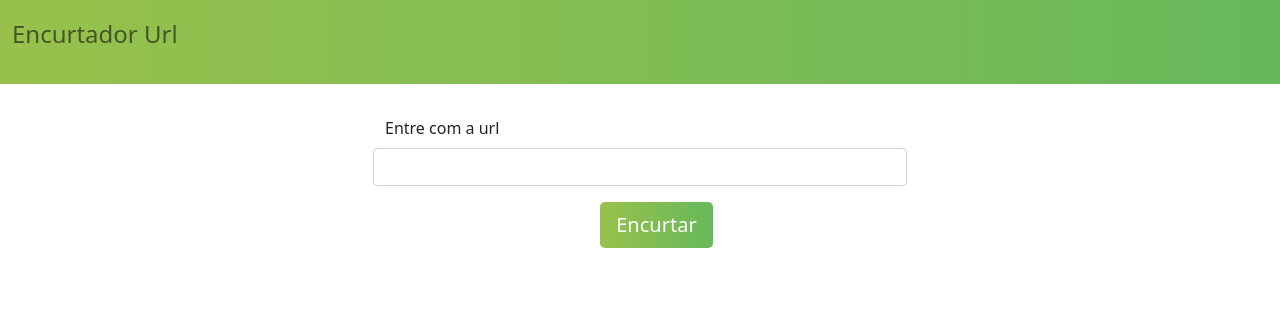
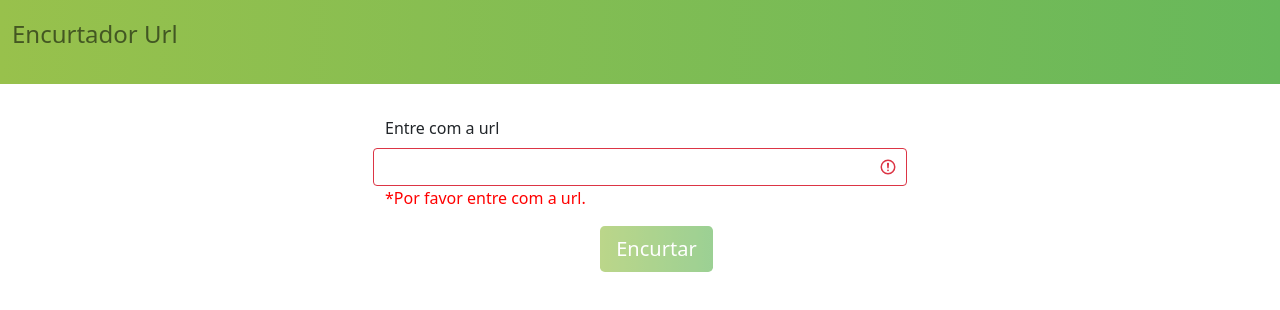
Before and after one commit to RodResq/encurtador-url, an Angular app in the folder encurtador-url-frontend/: page /encurtador in a window 1280 px wide. Shown: the top 310 px of the page. Built offline with nearby package versions, Linux system fonts and the light colour scheme.

Commit message:
add validacao

```diff
--- a/encurtador-url-frontend/proxy.config.js
+++ b/encurtador-url-frontend/proxy.config.js
@@ -2,7 +2,7 @@
 const proxy = [
   {
     context: '/',
-    target: 'http://localhost:8081/',
+    target: 'http://localhost:8080/',
     security: false,
     pathRewrite: {'^/' : ''}
   }
--- a/encurtador-url-frontend/src/app/app.component.html
+++ b/encurtador-url-frontend/src/app/app.component.html
@@ -20,15 +20,18 @@
         <div class="container col-sm-6">
           <div class="row mb-3">
             <label for="url" class="form-label">Entre com a url</label>
-            <input type="text" class="form-control" id="url" #urlOriginal
+            <input type="text" class="form-control"
+                   [ngClass]="isInvalid() ? 'form-control is-invalid': 'form-control is-valid'"
+                   id="url" #urlOriginal
                    (keyup)="search(urlOriginal.value)"
                    formControlName="urlOriginalControl">
-            <div [ngClass]="campoInvalido ? 'campo-invalido': ''" [hidden]="!campoInvalido">
+            <div *ngIf="campoInputInvalido" class="campo-invalido">
               *Por favor entre com a url.
             </div>
           </div>
           <div class="container col-sm-3">
             <button type="submit" class="btn btn-primary btn-lg"
+                    [disabled]="campoInputInvalido"
                     (click)="onClick(urlOriginal.value)"
                     [ngStyle]="{'background-color': '#98c14c',
                     'background': 'linear-gradient(90deg,rgba(152,193,76,1) 0%,rgba(103,184,91,1) 100%)',
--- a/encurtador-url-frontend/src/app/app.component.ts
+++ b/encurtador-url-frontend/src/app/app.component.ts
@@ -19,8 +19,8 @@ export class AppComponent implements OnInit, OnDestroy {
   urlRetorno = new Url();
   destroy$: Subject<boolean> = new Subject<boolean>();
   urlForm: FormGroup;
-  campoInvalido: Boolean = false;
   private result$: Observable<Url>;
+  campoInputInvalido: boolean;
 
   constructor(
     private router: Router,
@@ -38,8 +38,7 @@ export class AppComponent implements OnInit, OnDestroy {
   }
 
   onClick(url: string) {
-    console.log(this.urlForm);
-    this.validaCampoUrl(this.urlForm);
+    this.isInvalid();
     if (url) {
       this.urlReduzida = url;
       this.service.encurtarUrl(url)
@@ -51,13 +50,14 @@ export class AppComponent implements OnInit, OnDestroy {
     }
   }
 
-  private validaCampoUrl(urlForm: FormGroup) {
-    console.log(urlForm.get('urlOriginalControl'));
-    const campoUrl = urlForm.get('urlOriginalControl');
+  public isInvalid(): boolean {
+    const campoUrl = this.urlForm.get('urlOriginalControl');
     if (campoUrl?.errors?.required && (campoUrl?.pristine || campoUrl.dirty)) {
-      this.campoInvalido = true;
+      this.campoInputInvalido = true;
+      return true;
     } else {
-      this.campoInvalido = false;
+      this.campoInputInvalido = false;
+      return  false;
     }
   }
 
@@ -67,7 +67,6 @@ export class AppComponent implements OnInit, OnDestroy {
 
   search(value) {
     const searchUrl  = value;
-    console.log(searchUrl)
     this.result$ = this.service.buscarUrl(searchUrl);
     this.result$
       .pipe(tap(r => console.log(r)))
```
Also changed, not shown: 1 other file (tests, documents, lock files or other folders).
